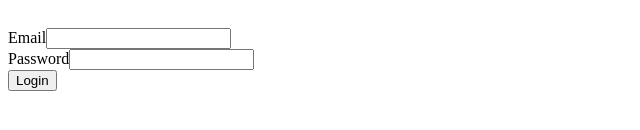
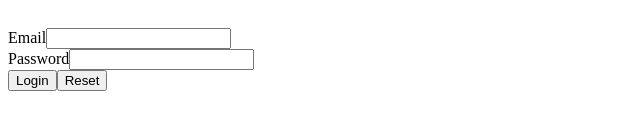
Before and after one commit to purushred/AgilePro, an Angular app: page / in a window 1280 px wide. Shown: the part 172-302 px from the top of the page, without its empty margins (0-640 px from the left). Built offline with nearby package versions, Linux system fonts and the light colour scheme.

Commit message:
New update

```diff
--- a/src/app/app.component.html
+++ b/src/app/app.component.html
@@ -11,6 +11,7 @@
           <input type="password" class="form-control" id="pwd">
         </div>
           <button id="loginButton" type="button" class="btn btn-primary">Login</button>
+          <button id="resetButton" type="button" class="btn btn-primary">Reset</button>
       </form>
     </div>
   </div>
```
